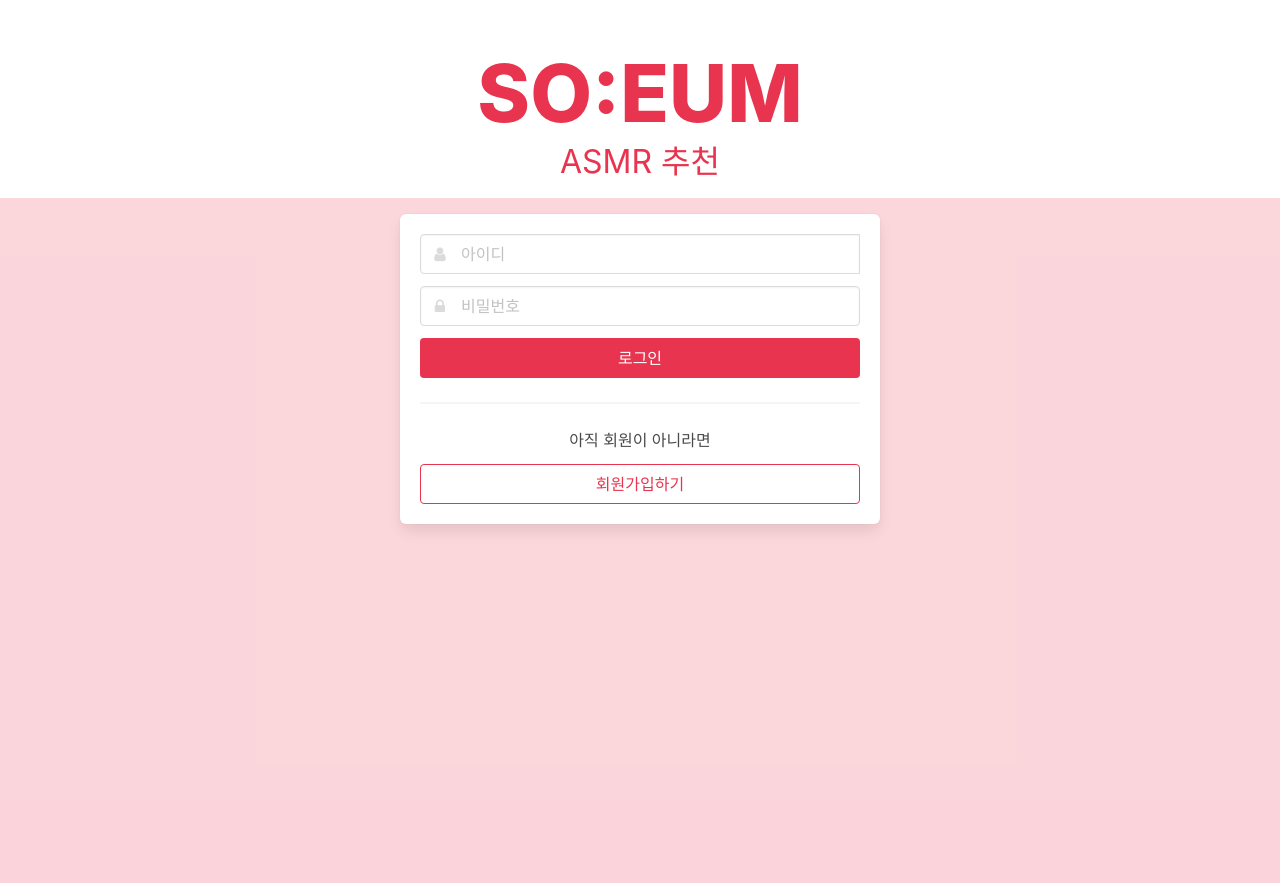
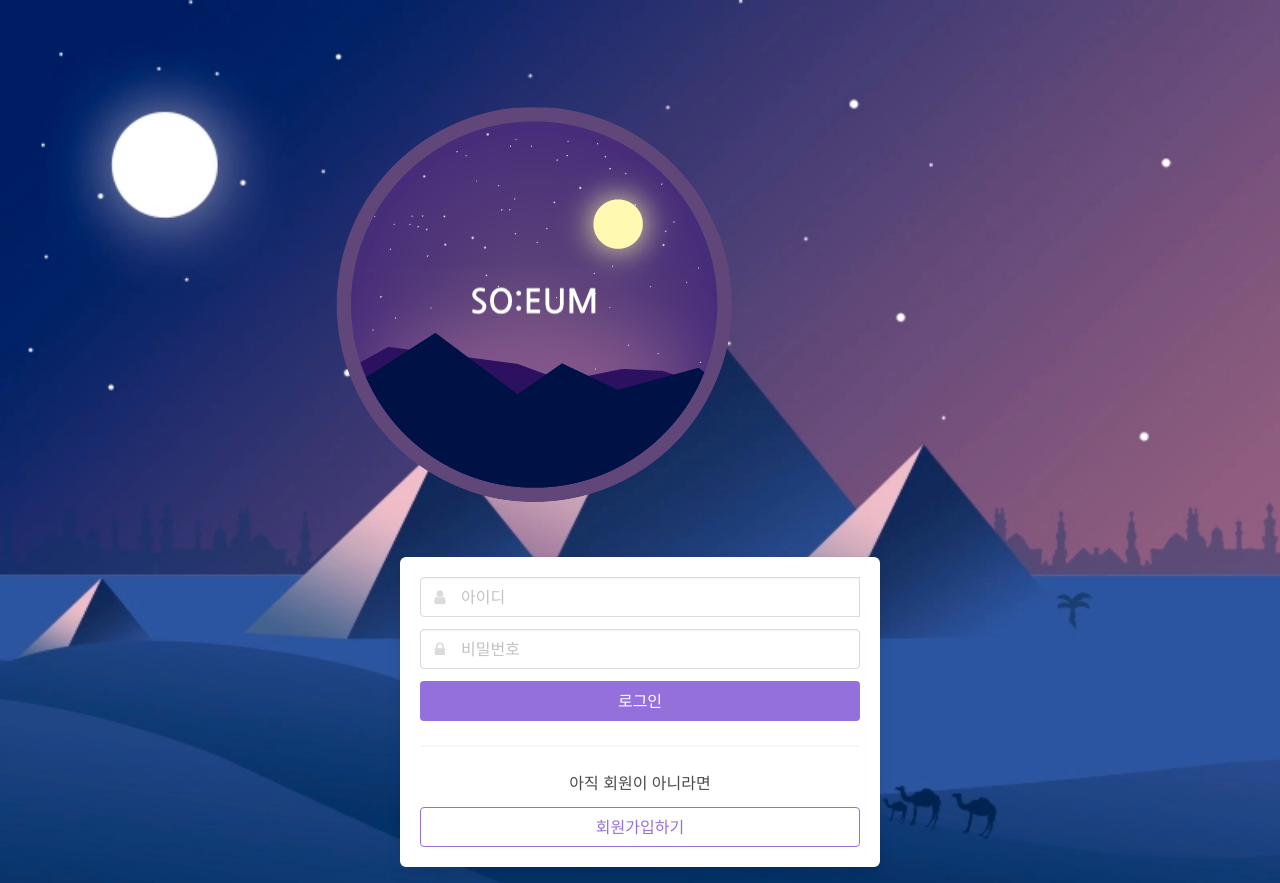
Before and after one commit to SOEUM13/SOEUM, a Flask app: page /login in a window 1280 px wide. Before the commit the page ends 529 px from the top, so only its background shows below. Run offline with Flask 2, Linux system fonts and the light colour scheme; some libraries are stand-ins or nearby versions.

Commit message:
UI 추가

```diff
--- a/templates/login.html
+++ b/templates/login.html
@@ -19,8 +19,10 @@
         <script src="https://cdnjs.cloudflare.com/ajax/libs/jquery-cookie/1.4.1/jquery.cookie.js"></script>
         <style>
             body {
-                background-color: RGBA(232, 52, 78, 0.2);
+                background-image: url( "static/img/background.png" );
                 min-height: 100vh;
+                background-repeat : no-repeat;
+                background-size : cover;
             }
 
             .section {
@@ -39,19 +41,19 @@
             }
 
             .is-sparta {
-                color: #e8344e !important;
+                color: mediumpurple !important;
             }
 
             .button.is-sparta {
-                background-color: #e8344e;
+                background-color: mediumpurple;
                 border-color: transparent;
                 color: #fff !important;
             }
 
             .button.is-sparta.is-outlined {
                 background-color: transparent;
-                border-color: #e8344e;
-                color: #e8344e !important;
+                border-color: mediumpurple;
+                color: mediumpurple !important;
             }
 
             .help {
@@ -216,12 +218,15 @@
 
     </head>
     <body>
-        <section class="hero is-white">
+        <section class="hero is-purple">
             <div class="hero-body has-text-centered" style="padding-bottom:1rem;margin:auto;">
-                <h1 class="title is-sparta">SO:EUM</h1>
-                <h3 class="subtitle is-sparta">ASMR 추천</h3>
+{#                <h1 class="title is-sparta">SO:EUM</h1>#}
+{#                <h3 class="subtitle is-sparta">ASMR 추천</h3>#}
             </div>
         </section>
+        <div class="section">
+            <img src="static/img/logo.png">
+        </div>
         <section class="section">
             <div class="container">
                 <div class="box" style="max-width: 480px;margin:auto">
```
Also changed, not shown: static/img/background.png (added), static/img/logo.png (added), static/logo.png (deleted), static/profile_pics/profile_placeholder.png (deleted).
